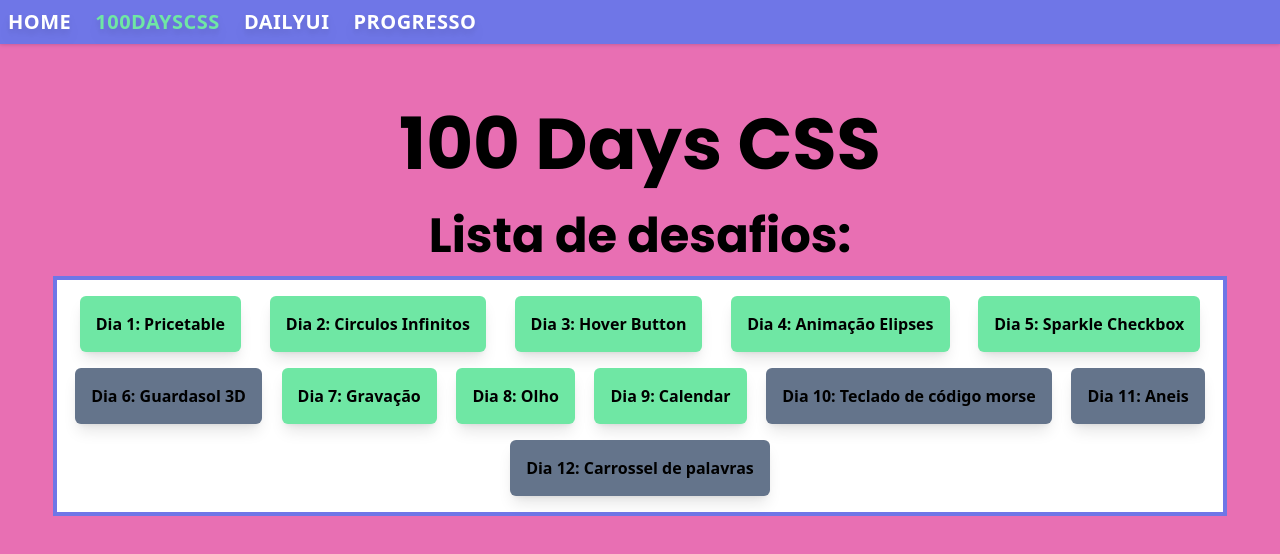
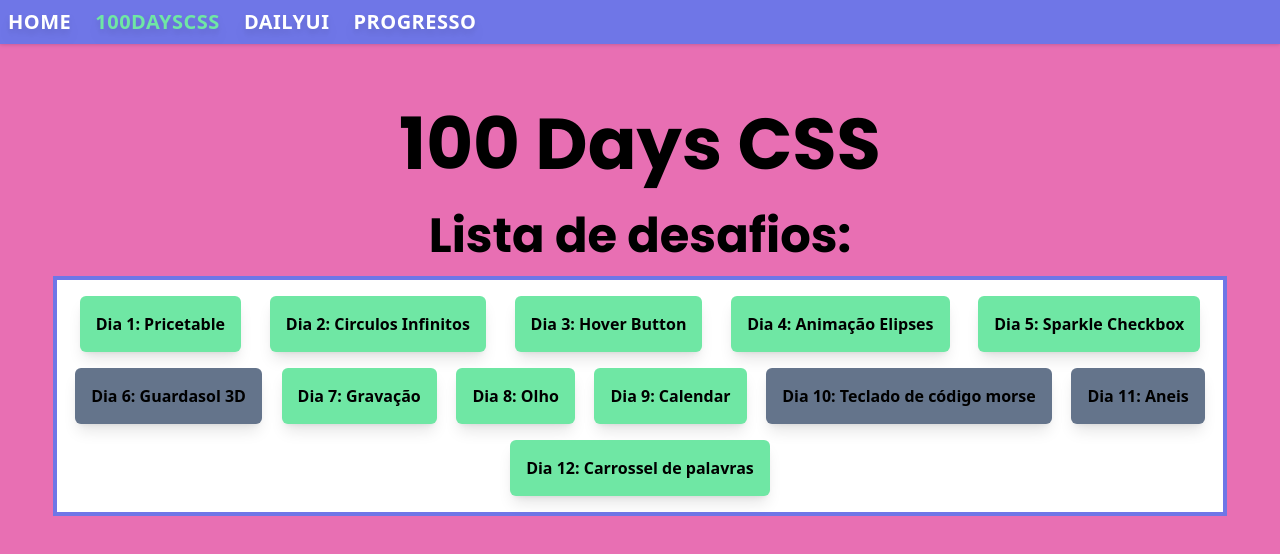
Before and after one commit to Marco-A-C-Pereira/100-Days-CSS, a React (Vite) app: page /100DaysCSS in a window 1280 px wide. Shown: the top 554 px of the page. Built offline with nearby package versions, Linux system fonts and the light colour scheme; the HTML template or start-up script is replaced by a standard one; a web font is replaced by a local one.

Commit message:
100h Day 12 fixed

```diff
--- a/src/pages/Hdayscss.jsx
+++ b/src/pages/Hdayscss.jsx
@@ -43,7 +43,7 @@ export default function Hdayscss() {
           <ShowcaseItem url="11" isCompleted={false}>
             Dia 11: Aneis
           </ShowcaseItem>
-          <ShowcaseItem url="11" isCompleted={false}>
+          <ShowcaseItem url="11" isCompleted={true}>
             Dia 12: Carrossel de palavras
           </ShowcaseItem>
         </div>
```
